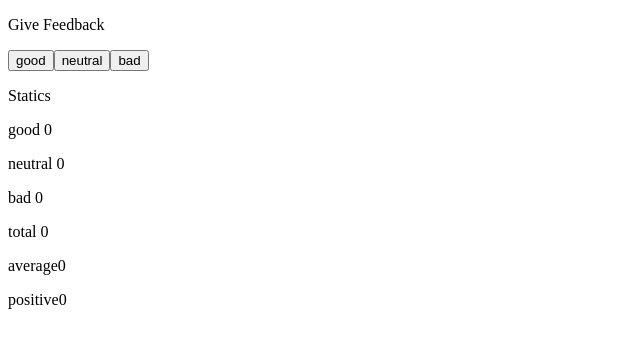
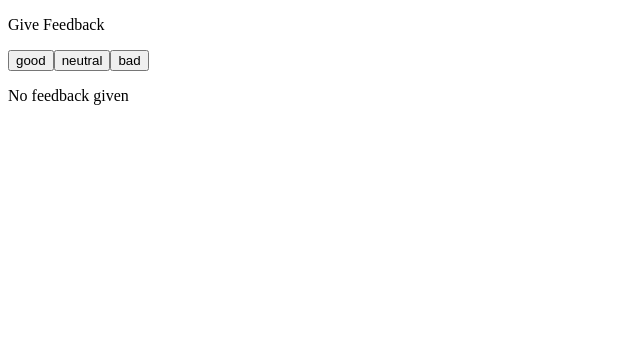
Before and after one commit to paulavat/fullstack-palautusrepo, a React (Vite) app in the folder osa-1/unicafe/: page / in a window 1280 px wide. Shown: the top 348 px of the page, without its empty margins (0-640 px from the left). Built offline with nearby package versions, Linux system fonts and the light colour scheme.

Commit message:
add: unicafe 1.9 added

```diff
--- a/osa-1/unicafe/src/App.jsx
+++ b/osa-1/unicafe/src/App.jsx
@@ -4,6 +4,10 @@ const Statistics = ({ good, neutral, bad }) => {
   const total = good + neutral + bad;
   const average = total === 0 ? 0 : (good - bad) / total;
   const positive = total === 0 ? 0 : (good / total) * 100;
+
+  if (total === 0) {
+    return <p>No feedback given</p>;
+  }
 
   return (
     <div>
```
